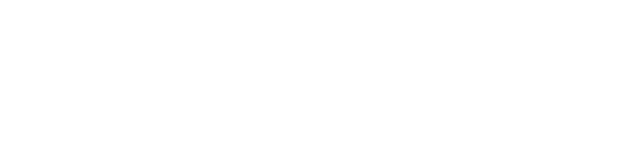
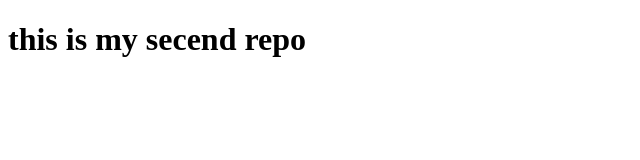
Before and after one commit to prince-hadi/my-secend-repo, a plain HTML site: page index.html in a window 1280 px wide. Shown: the whole page, without its empty margins (0-640 px from the left). Drawn offline with Linux system fonts and the light colour scheme.

Commit message:
this is the add hedline

```diff
--- a/index.html
+++ b/index.html
@@ -7,6 +7,7 @@
     <link rel="stylesheet" href="styel.css">
 </head>
 <body>
+    <h1>this is my secend repo</h1>
 
 </body>
 </html>
```
